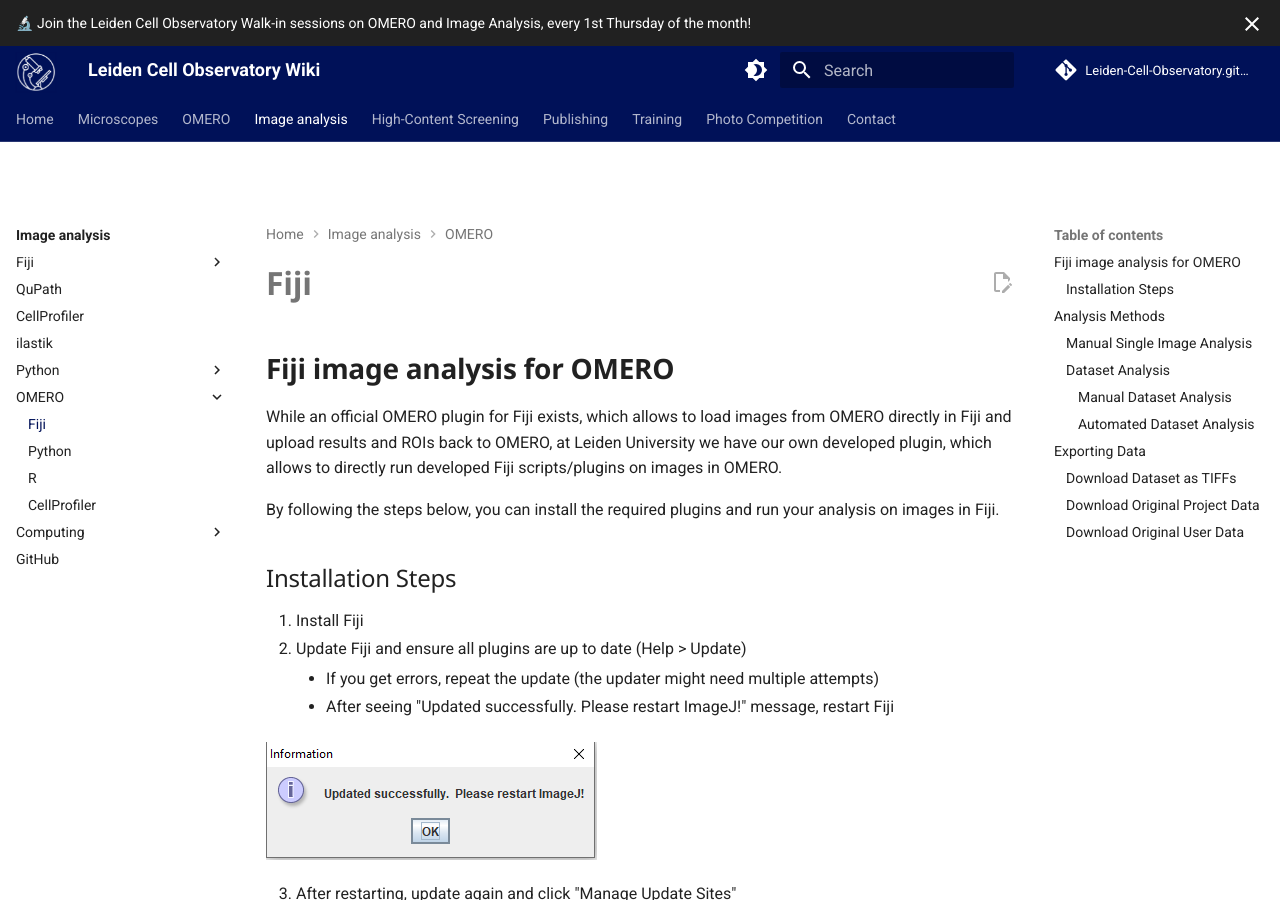
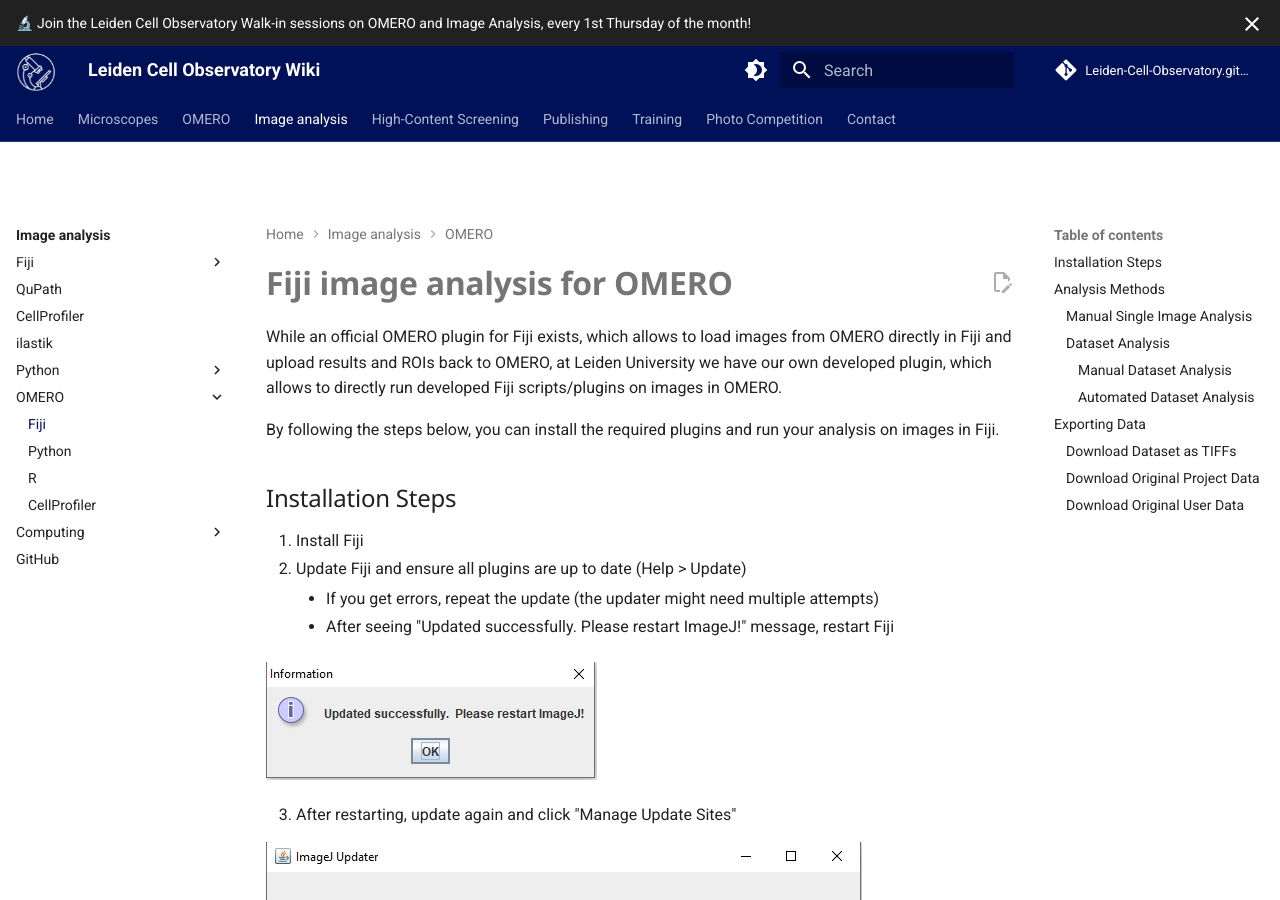
Before and after one commit to Leiden-Cell-Observatory/Leiden-Cell-Observatory.github.io, an MkDocs documentation site: the page built from docs/omero/analysis/analysis_fiji.md, in a window 1280 px wide and 900 px high. Built offline with MkDocs 1.6.1 and Material for MkDocs 9.7.7, drawn with Linux system fonts in a browser that asks for light colours; comment, search, counter and statistics services are not loaded.

Commit message:
Update analysis_fiji.md

```diff
--- a/docs/omero/analysis/analysis_fiji.md
+++ b/docs/omero/analysis/analysis_fiji.md
@@ -1,4 +1,4 @@
-## Fiji image analysis for OMERO
+# Fiji image analysis for OMERO
 
 While an official OMERO plugin for Fiji exists, which allows to load images from OMERO directly in Fiji and upload results and ROIs back to OMERO, at Leiden University we have our own developed plugin, which allows to directly run developed Fiji scripts/plugins on images in OMERO.
 
```
